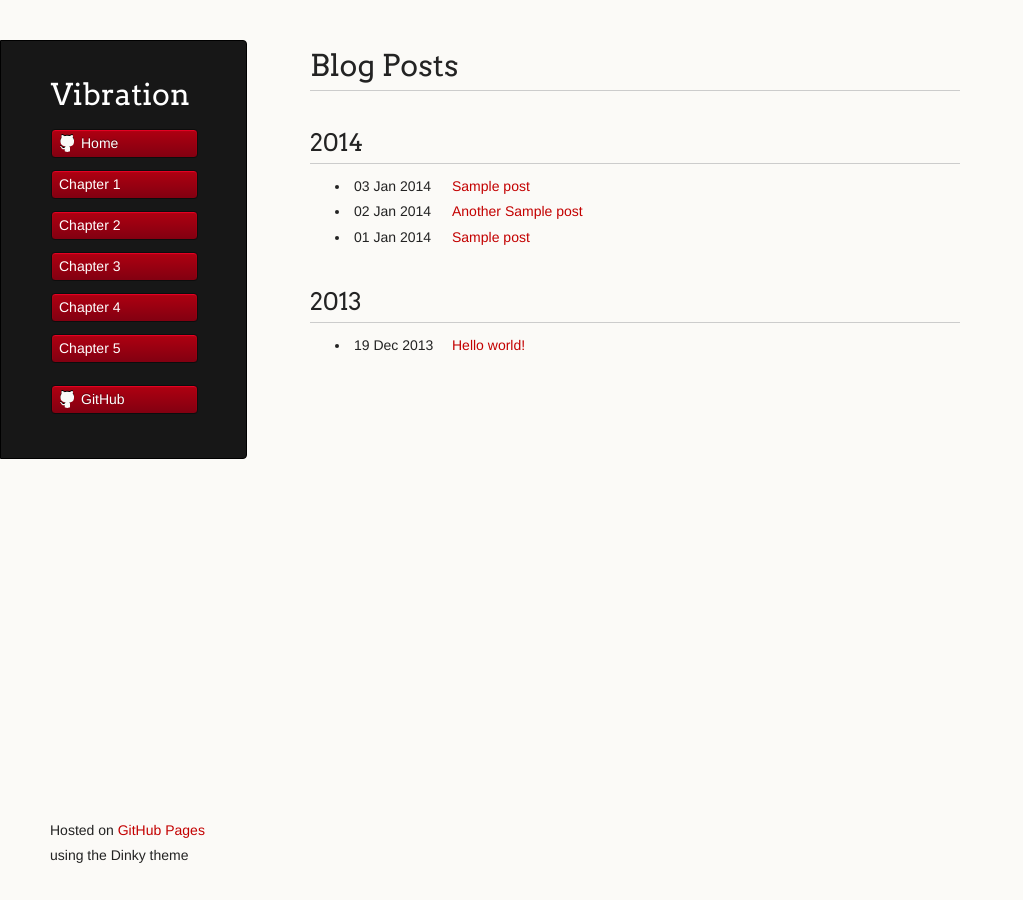
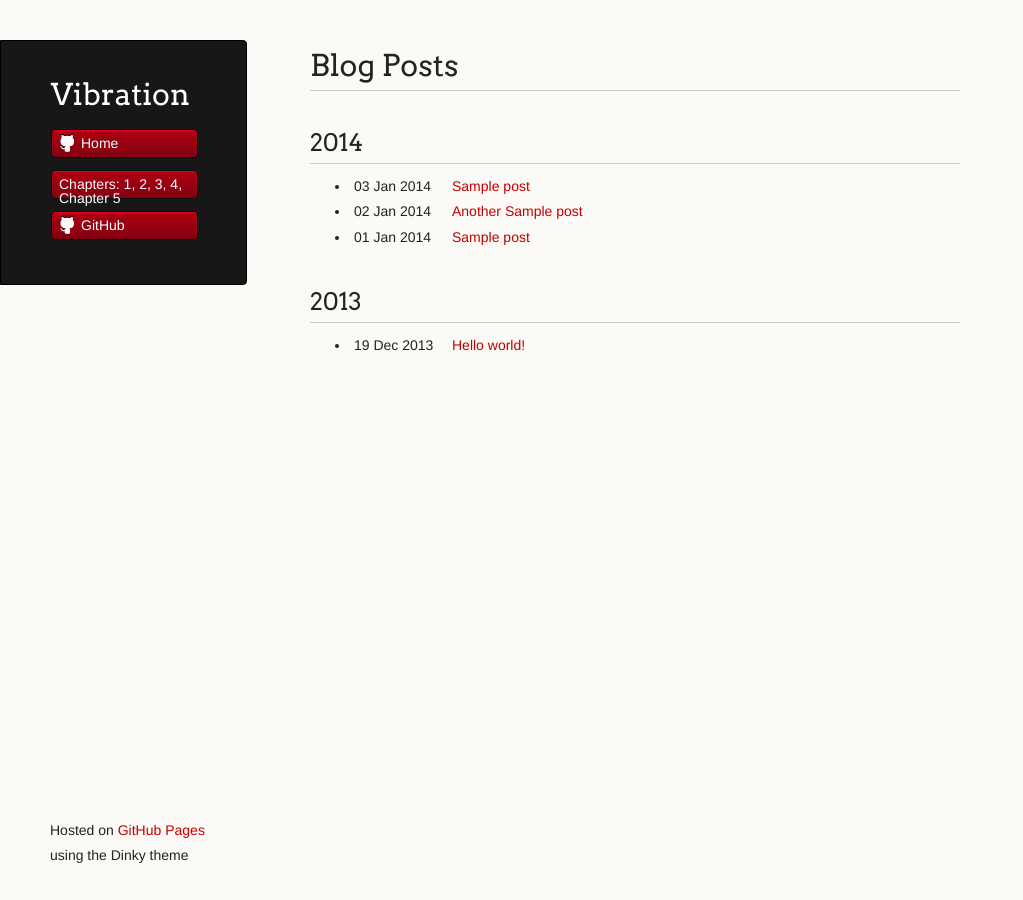
Before and after one commit to vireax/vibration, a Jekyll site: the page built from index.html, in a window 1280 px wide. Shown: the whole page, without its empty margins (0-1023 px from the left). Built offline with Jekyll 4.4.1, drawn with Linux system fonts in a browser that asks for light colours; Markdown is read by kramdown in place of the engine named in the settings.

Commit message:
Update default.html

```diff
--- a/_layouts/default.html
+++ b/_layouts/default.html
@@ -23,13 +23,7 @@
           <!--li class="download"><a class="buttons" href="https://github.com/Vireax/vibration/zipball/master">Download ZIP</a></li-->
           <!--li class="download"><a class="buttons" href="https://github.com/Vireax/vibration/tarball/master">Download TAR</a></li-->
           <li><a class="buttons github" href="/vibration/">Home</a></li>
-          <ul>
-          	<li><a class="button" href="/vibration/ch1.html">Chapter 1</a></li>
-          	<li><a class="button" href="/vibration/ch2.html">Chapter 2</a></li>
-          	<li><a class="button" href="/vibration/ch3.html">Chapter 3</a></li>
-          	<li><a class="button" href="/vibration/ch4.html">Chapter 4</a></li>
-          	<li><a class="button" href="/vibration/ch5.html">Chapter 5</a></li>
-          </ul>
+          <li>Chapters: <a href="/vibration/ch1.html">1</a>, <a href="/vibration/ch2.html">2</a>, <a href="/vibration/ch3.html">3</a>, <a href="/vibration/ch4.html">4</a>, <a href="/vibration/ch5.html">Chapter 5</a></li>
           <li><a class="buttons github" href="https://github.com/Vireax/vibration">GitHub</a></li>
         </ul>
 
```
